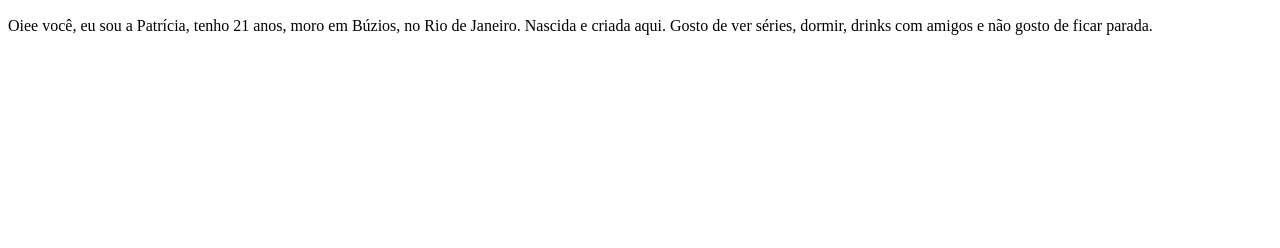
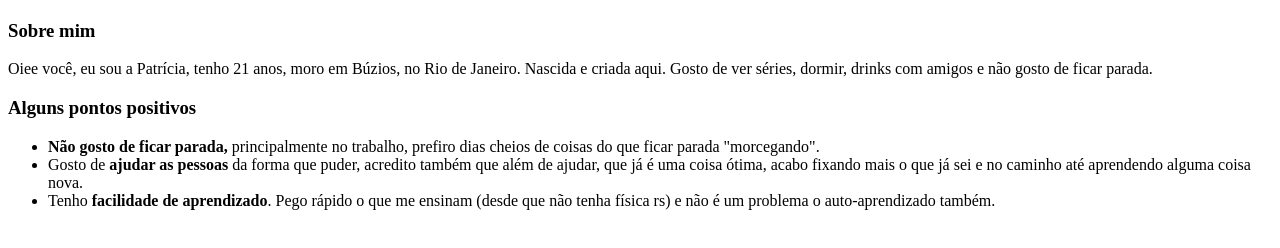
Before and after one commit to patsouza/patsouza.github.io, a plain HTML site: page index.html in a window 1280 px wide. Shown: the part 308-556 px from the top of the page. Drawn offline with Linux system fonts and the light colour scheme.

Commit message:
requisito 4 - habilidades adicionadas. +titulos adicionados

```diff
--- a/index.html
+++ b/index.html
@@ -12,6 +12,15 @@
 
     <img src="./images/pat-souza.jpg" alt="patrícia-souza" width="300px">
 
+    <h3>Sobre mim</h3>
     <p>Oiee você, eu sou a Patrícia, tenho 21 anos, moro em Búzios, no Rio de Janeiro. Nascida e criada aqui. Gosto de ver séries, dormir, drinks com amigos e não gosto de ficar parada. </p>
+
+    <h3>Alguns pontos positivos</h3>
+    <ul>
+        <li> <strong>Não gosto de ficar parada,</strong> principalmente no trabalho, prefiro dias cheios de coisas do que ficar parada "morcegando".</li>
+        <li>Gosto de <strong>ajudar as pessoas</strong> da forma que puder, acredito também que além de ajudar, que já é uma coisa ótima, acabo fixando mais o que já sei e no caminho até aprendendo alguma coisa nova.</li>
+        <li>Tenho <strong>facilidade de aprendizado</strong>. Pego rápido o que me ensinam (desde que não tenha física rs) e não é um problema o auto-aprendizado também.</li>
+    </ul>
+
 </body>
 </html>
```
